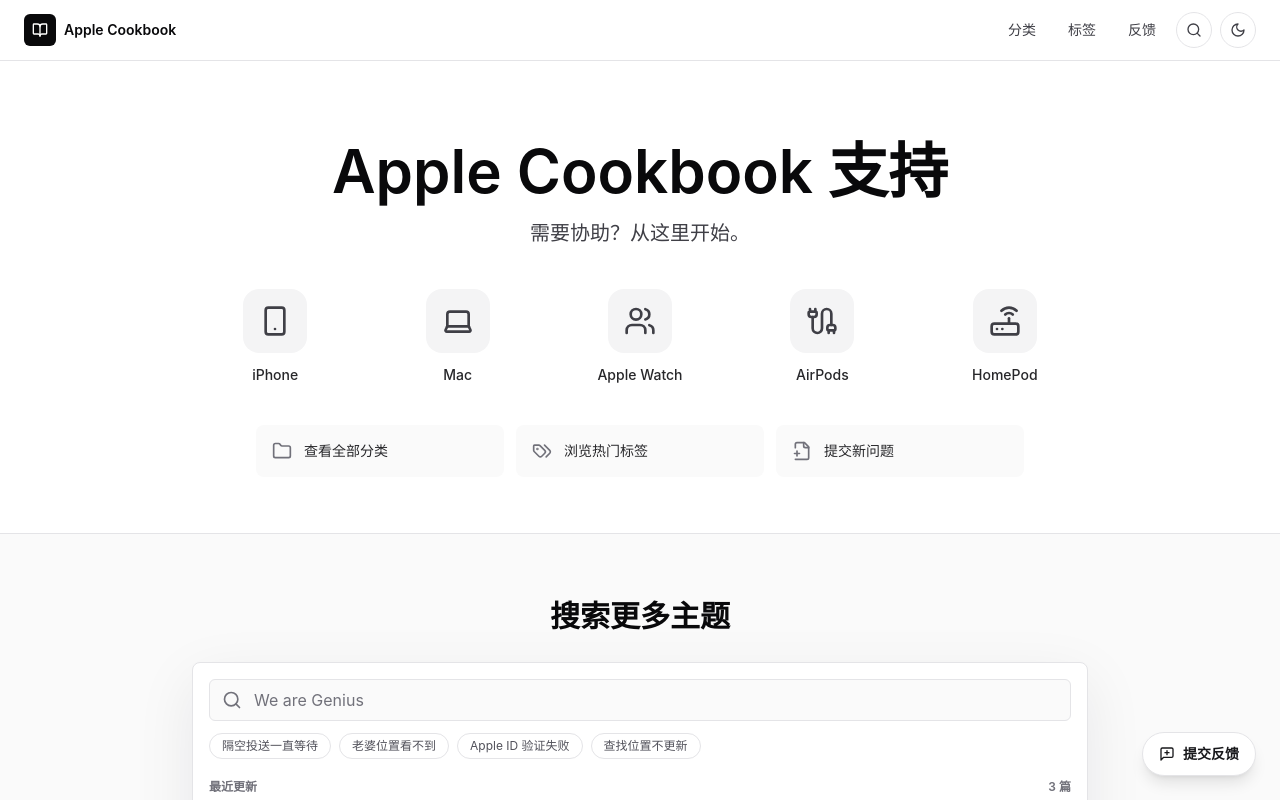
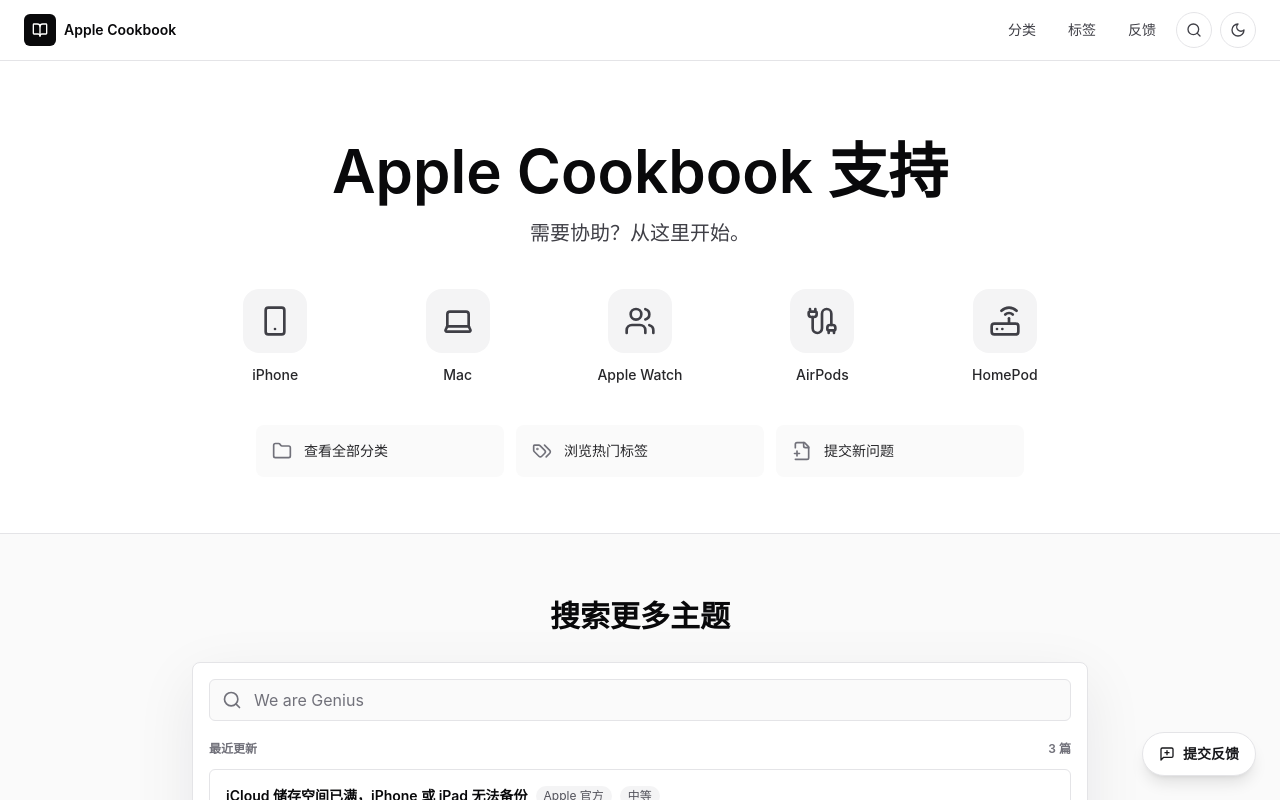
Before and after one commit to Neverwhateve/apple-cookbook, a Next.js app: page / in a window 1280 px wide. Shown: the top 800 px of the page. Built offline with nearby package versions, Linux system fonts and the light colour scheme.

Commit message:
Remove search suggestion chips

```diff
--- a/src/components/search-panel.tsx
+++ b/src/components/search-panel.tsx
@@ -84,21 +84,6 @@ export function SearchPanel({ articles }: { articles: SearchArticle[] }) {
         />
       </div>
 
-      <div className="mt-3 flex flex-wrap gap-2 text-xs text-zinc-600 dark:text-zinc-400">
-        {["隔空投送一直等待", "老婆位置看不到", "Apple ID 验证失败", "查找位置不更新"].map(
-          (item) => (
-            <button
-              type="button"
-              key={item}
-              onClick={() => setQuery(item)}
-              className="rounded-full border border-zinc-200 px-3 py-1 transition hover:bg-zinc-100 dark:border-zinc-800 dark:hover:bg-zinc-900"
-            >
-              {item}
-            </button>
-          )
-        )}
-      </div>
-
       <div className="mt-5 space-y-3" aria-live="polite">
         {!query.trim() ? (
           <div className="flex items-center justify-between gap-3 text-xs font-semibold uppercase tracking-normal text-zinc-500 dark:text-zinc-400">
```
